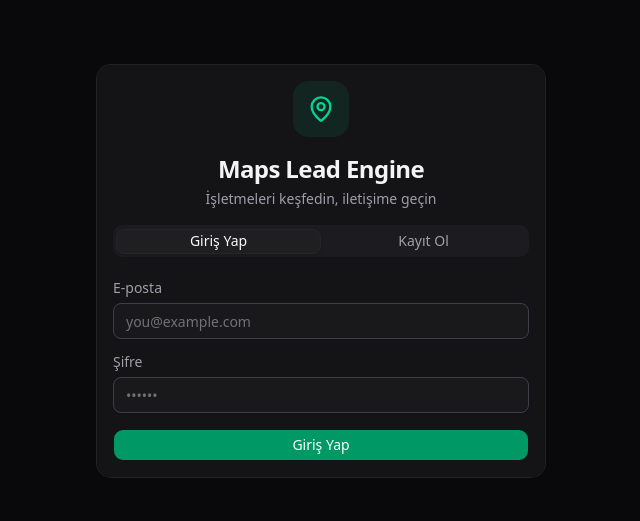
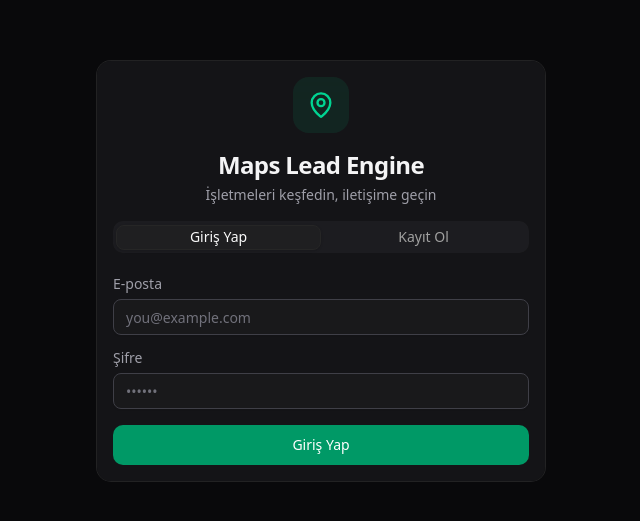
Before and after one commit to aquin0x/leadpin-app, a Next.js app in the folder frontend/: page /auth in a window 1280 px wide. Shown: the part 129-650 px from the top of the page, without its empty margins (319-959 px from the left). Built offline with nearby package versions, Linux system fonts and the light colour scheme.

Commit message:
fix: integrate radix-ui slot for button asChild support

```diff
--- a/frontend/package.json
+++ b/frontend/package.json
@@ -10,6 +10,7 @@
   },
   "dependencies": {
     "@base-ui/react": "^1.4.0",
+    "@radix-ui/react-slot": "^1.2.4",
     "@supabase/ssr": "^0.10.2",
     "@supabase/supabase-js": "^2.103.3",
     "@tanstack/react-query": "^5.99.0",
--- a/frontend/src/components/ui/button.tsx
+++ b/frontend/src/components/ui/button.tsx
@@ -1,36 +1,29 @@
-import { Button as ButtonPrimitive } from "@base-ui/react/button"
+import * as React from "react"
+import { Slot } from "@radix-ui/react-slot"
 import { cva, type VariantProps } from "class-variance-authority"
 
 import { cn } from "@/lib/utils"
 
 const buttonVariants = cva(
-  "group/button inline-flex shrink-0 items-center justify-center rounded-lg border border-transparent bg-clip-padding text-sm font-medium whitespace-nowrap transition-all outline-none select-none focus-visible:border-ring focus-visible:ring-3 focus-visible:ring-ring/50 active:not-aria-[haspopup]:translate-y-px disabled:pointer-events-none disabled:opacity-50 aria-invalid:border-destructive aria-invalid:ring-3 aria-invalid:ring-destructive/20 dark:aria-invalid:border-destructive/50 dark:aria-invalid:ring-destructive/40 [&_svg]:pointer-events-none [&_svg]:shrink-0 [&_svg:not([class*='size-'])]:size-4",
+  "inline-flex items-center justify-center rounded-lg text-sm font-medium transition-colors focus-visible:outline-none focus-visible:ring-2 focus-visible:ring-ring focus-visible:ring-offset-2 disabled:opacity-50 disabled:pointer-events-none ring-offset-background",
   {
     variants: {
       variant: {
-        default: "bg-primary text-primary-foreground [a]:hover:bg-primary/80",
+        default: "bg-primary text-primary-foreground hover:bg-primary/90",
+        destructive:
+          "bg-destructive text-destructive-foreground hover:bg-destructive/90",
         outline:
-          "border-border bg-background hover:bg-muted hover:text-foreground aria-expanded:bg-muted aria-expanded:text-foreground dark:border-input dark:bg-input/30 dark:hover:bg-input/50",
+          "border border-input bg-background hover:bg-accent hover:text-accent-foreground",
         secondary:
-          "bg-secondary text-secondary-foreground hover:bg-secondary/80 aria-expanded:bg-secondary aria-expanded:text-secondary-foreground",
-        ghost:
-          "hover:bg-muted hover:text-foreground aria-expanded:bg-muted aria-expanded:text-foreground dark:hover:bg-muted/50",
-        destructive:
-          "bg-destructive/10 text-destructive hover:bg-destructive/20 focus-visible:border-destructive/40 focus-visible:ring-destructive/20 dark:bg-destructive/20 dark:hover:bg-destructive/30 dark:focus-visible:ring-destructive/40",
-        link: "text-primary underline-offset-4 hover:underline",
+          "bg-secondary text-secondary-foreground hover:bg-secondary/80",
+        ghost: "hover:bg-accent hover:text-accent-foreground",
+        link: "underline-offset-4 hover:underline text-primary",
       },
       size: {
-        default:
-          "h-8 gap-1.5 px-2.5 has-data-[icon=inline-end]:pr-2 has-data-[icon=inline-start]:pl-2",
-        xs: "h-6 gap-1 rounded-[min(var(--radius-md),10px)] px-2 text-xs in-data-[slot=button-group]:rounded-lg has-data-[icon=inline-end]:pr-1.5 has-data-[icon=inline-start]:pl-1.5 [&_svg:not([class*='size-'])]:size-3",
-        sm: "h-7 gap-1 rounded-[min(var(--radius-md),12px)] px-2.5 text-[0.8rem] in-data-[slot=button-group]:rounded-lg has-data-[icon=inline-end]:pr-1.5 has-data-[icon=inline-start]:pl-1.5 [&_svg:not([class*='size-'])]:size-3.5",
-        lg: "h-9 gap-1.5 px-2.5 has-data-[icon=inline-end]:pr-2 has-data-[icon=inline-start]:pl-2",
-        icon: "size-8",
-        "icon-xs":
-          "size-6 rounded-[min(var(--radius-md),10px)] in-data-[slot=button-group]:rounded-lg [&_svg:not([class*='size-'])]:size-3",
-        "icon-sm":
-          "size-7 rounded-[min(var(--radius-md),12px)] in-data-[slot=button-group]:rounded-lg",
-        "icon-lg": "size-9",
+        default: "h-10 py-2 px-4",
+        sm: "h-9 px-3 rounded-md font-semibold",
+        lg: "h-11 px-8 rounded-md",
+        icon: "h-10 w-10",
       },
     },
     defaultVariants: {
@@ -40,19 +33,24 @@
   }
 )
 
-function Button({
-  className,
-  variant = "default",
-  size = "default",
-  ...props
-}: ButtonPrimitive.Props & VariantProps<typeof buttonVariants>) {
-  return (
-    <ButtonPrimitive
-      data-slot="button"
-      className={cn(buttonVariants({ variant, size, className }))}
-      {...props}
-    />
-  )
+export interface ButtonProps
+  extends React.ButtonHTMLAttributes<HTMLButtonElement>,
+    VariantProps<typeof buttonVariants> {
+  asChild?: boolean
 }
 
+const Button = React.forwardRef<HTMLButtonElement, ButtonProps>(
+  ({ className, variant, size, asChild = false, ...props }, ref) => {
+    const Comp = asChild ? Slot : "button"
+    return (
+      <Comp
+        className={cn(buttonVariants({ variant, size, className }))}
+        ref={ref}
+        {...props}
+      />
+    )
+  }
+)
+Button.displayName = "Button"
+
 export { Button, buttonVariants }
```
Also changed, not shown: 1 other file (tests, documents, lock files or other folders).
